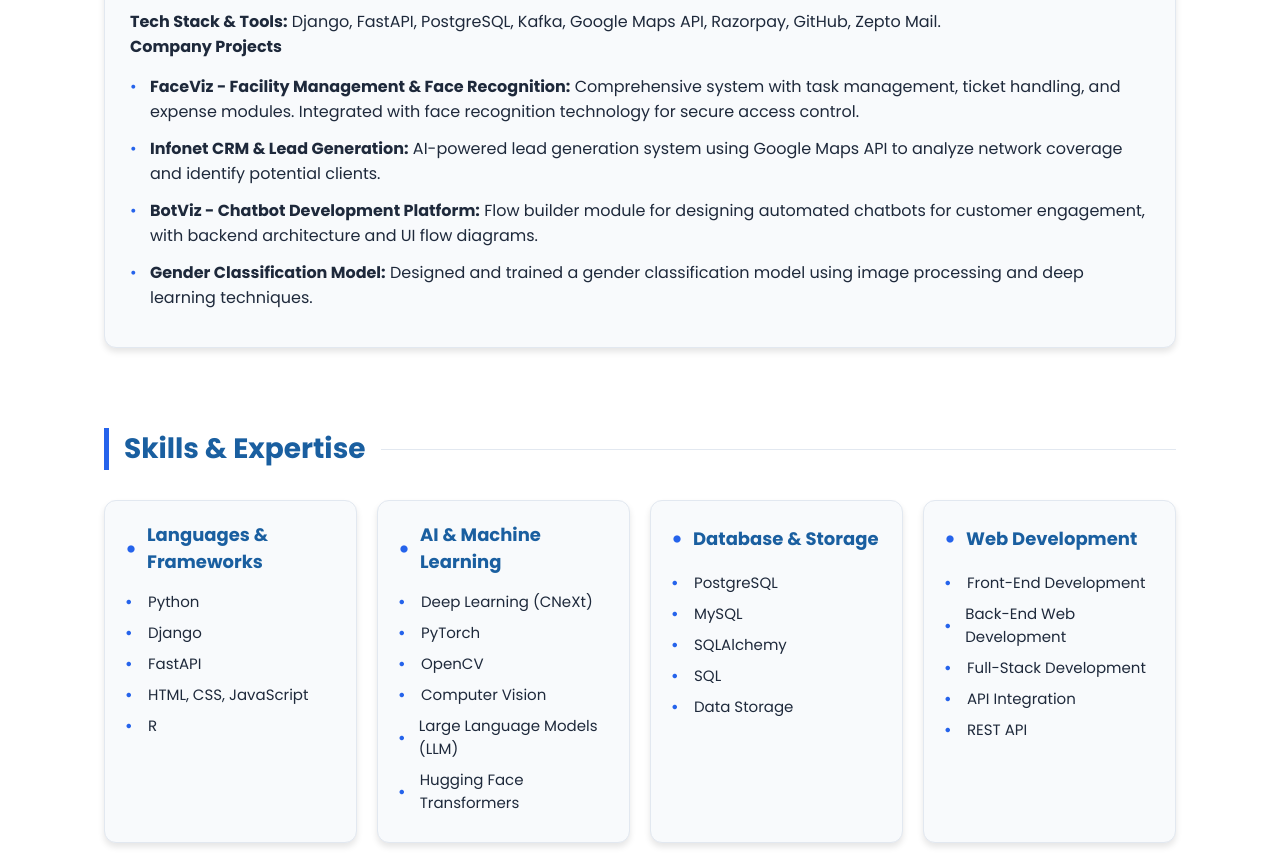
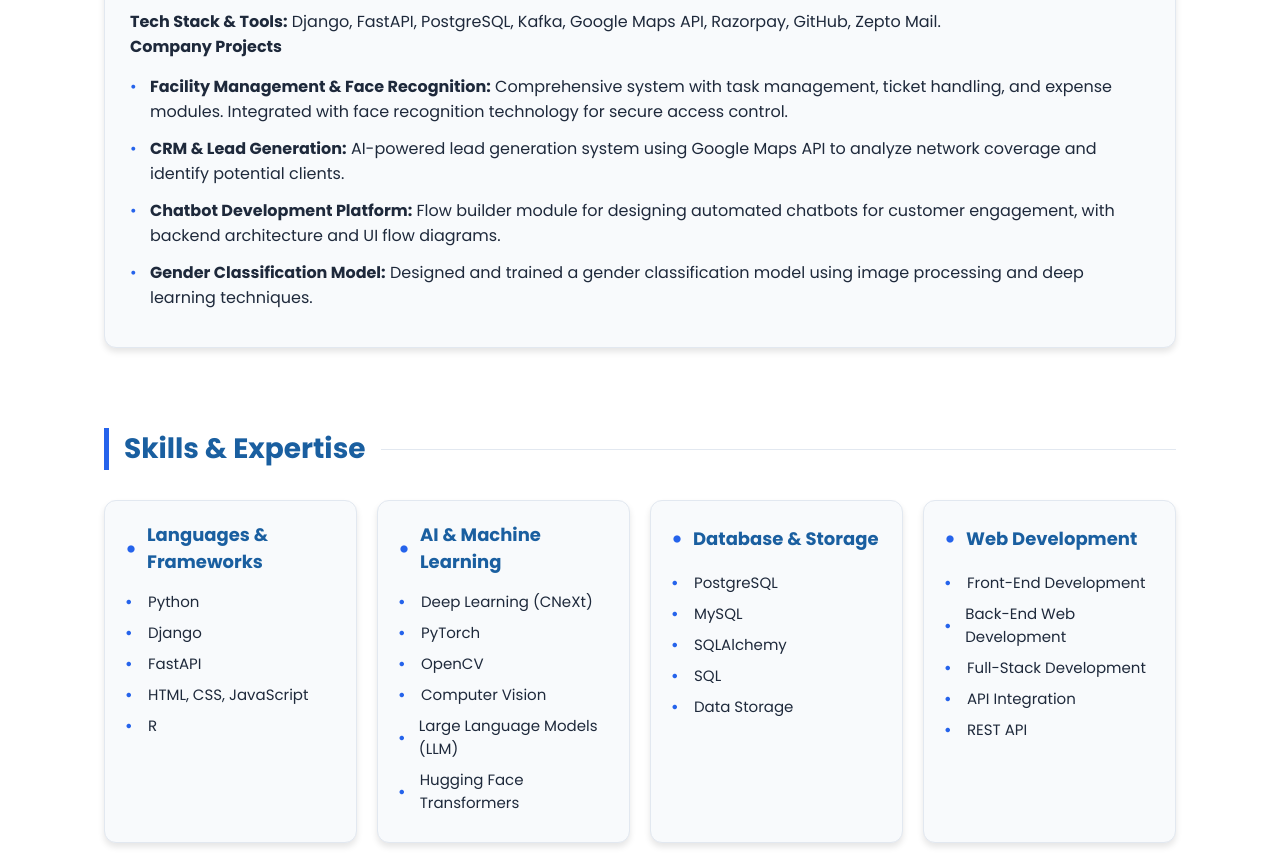
Before and after one commit to ravirajan126/ravirajan_sr, a plain HTML site: page index.html in a window 1280 px wide. Shown: the part 1303-2163 px from the top of the page. Drawn offline with nearby package versions, Linux system fonts and the light colour scheme.

Commit message:
Update index.html

```diff
--- a/index.html
+++ b/index.html
@@ -1095,13 +1095,13 @@
             <h4>Company Projects</h4>
             <ul class="project-list">
               <li>
-                <strong>FaceViz - Facility Management & Face Recognition:</strong> Comprehensive system with task management, ticket handling, and expense modules. Integrated with face recognition technology for secure access control.
+                <strong>Facility Management & Face Recognition:</strong> Comprehensive system with task management, ticket handling, and expense modules. Integrated with face recognition technology for secure access control.
               </li>
               <li>
-                <strong>Infonet CRM & Lead Generation:</strong> AI-powered lead generation system using Google Maps API to analyze network coverage and identify potential clients.
+                <strong>CRM & Lead Generation:</strong> AI-powered lead generation system using Google Maps API to analyze network coverage and identify potential clients.
               </li>
               <li>
-                <strong>BotViz - Chatbot Development Platform:</strong> Flow builder module for designing automated chatbots for customer engagement, with backend architecture and UI flow diagrams.
+                <strong>Chatbot Development Platform:</strong> Flow builder module for designing automated chatbots for customer engagement, with backend architecture and UI flow diagrams.
               </li>
               <li>
                 <strong>Gender Classification Model:</strong> Designed and trained a gender classification model using image processing and deep learning techniques.
```
